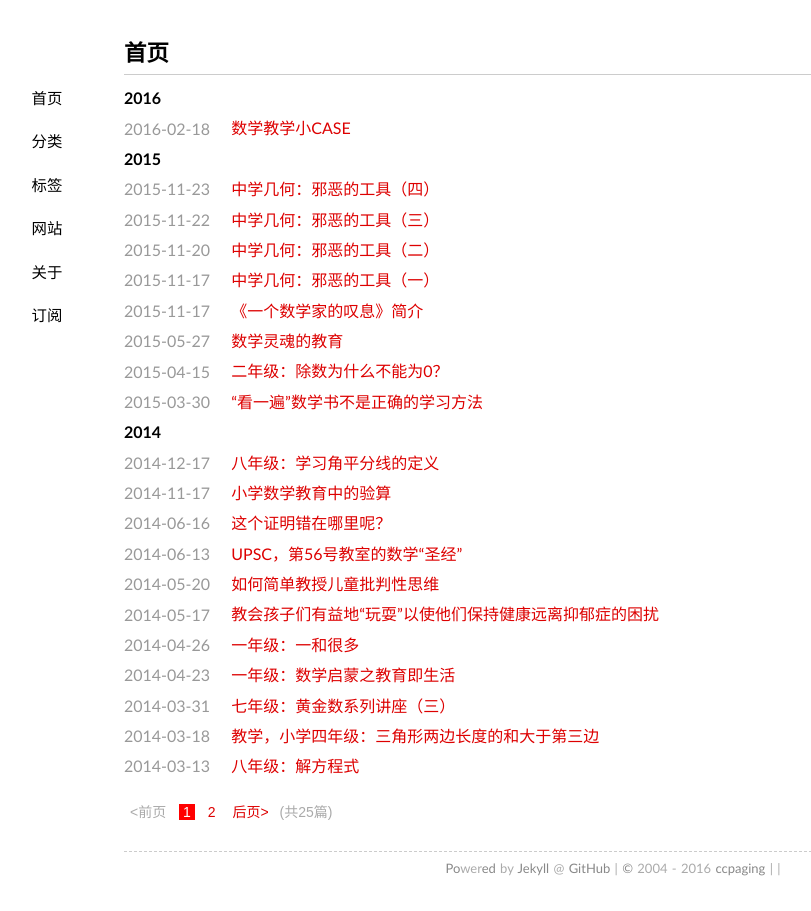
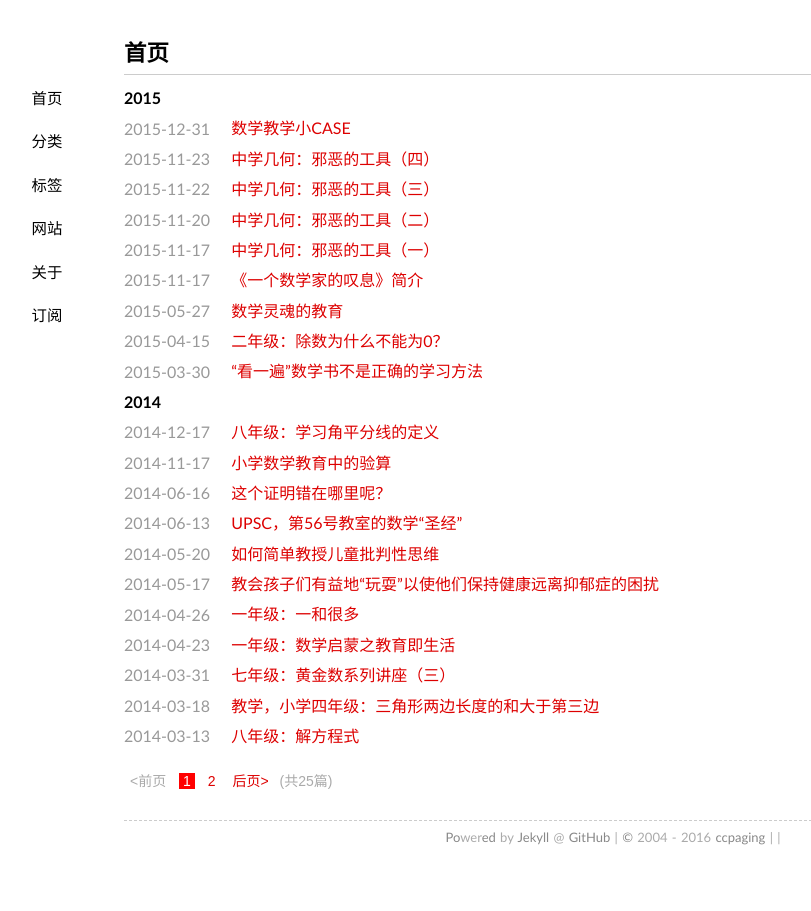
Before and after one commit to ccpaging/ccpaging.github.io, a Jekyll site: the page built from index.html, in a window 1280 px wide. Shown: the whole page, without its empty margins (27-838 px from the left). Built offline with Jekyll 4.4.1, drawn with Linux system fonts in a browser that asks for light colours; the list of posts is cut into pages by our own code; comment, search, counter and statistics services are not loaded.

Commit message:
New post

```diff
--- a/_posts/2016-02-18-case.md
+++ b/_posts/2016-02-18-case.md
@@ -1,5 +1,5 @@
 ---
-date: 2016-02-18 22:41:28+00:00
+date: 2015-12-31 22:41:28+00:00
 layout: post
 title: 数学教学小CASE
 categories: Edu
```
